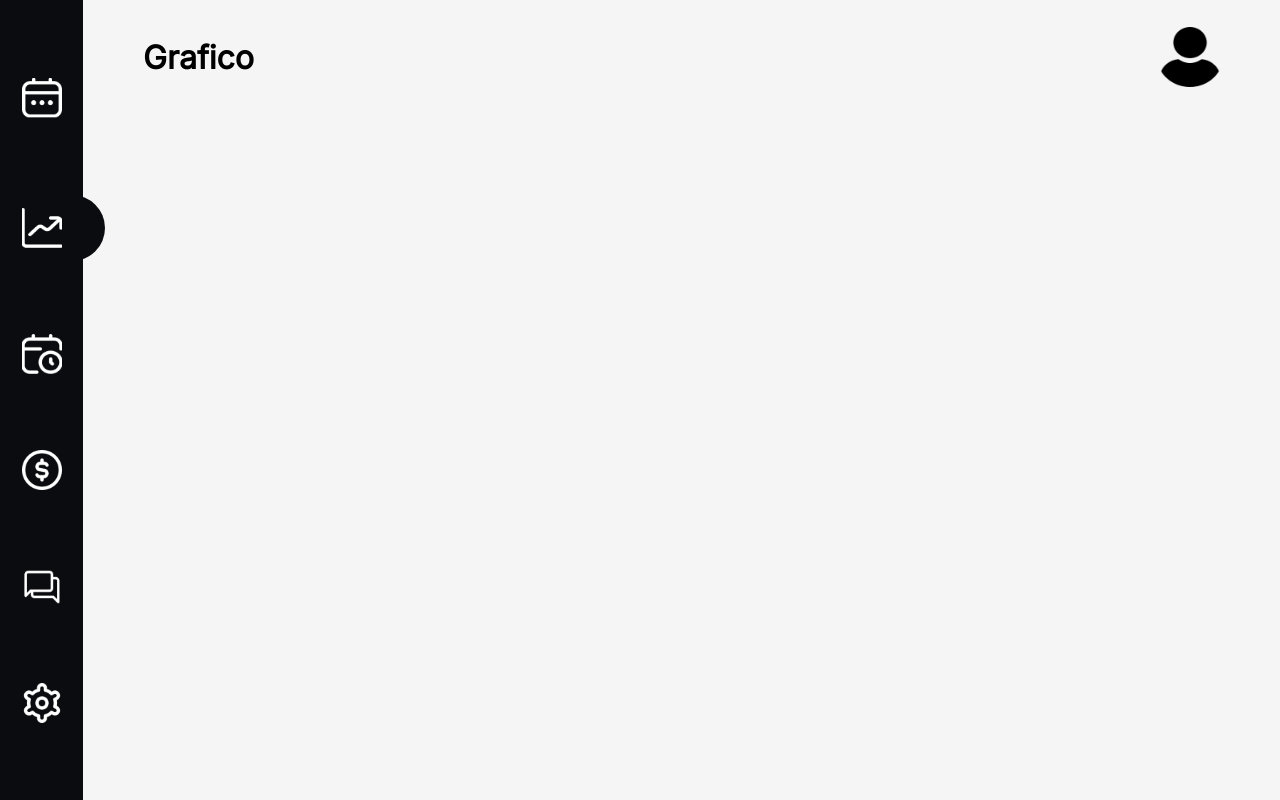
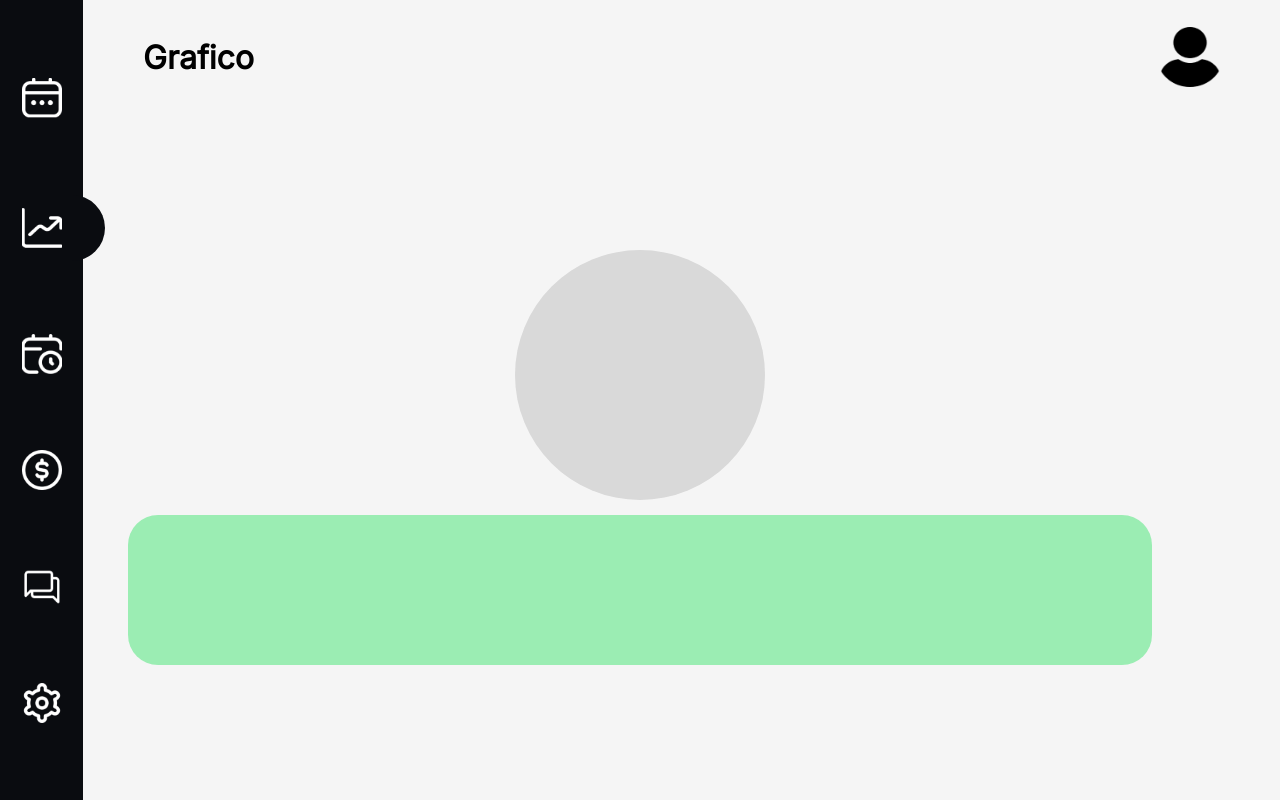
Before and after one commit to ezSchedule/ezSchedule.ui, a React (Create React App) app in the folder front-ezchedule/: page /graphicAdm in a window 1280 px wide. Built offline with nearby package versions, Linux system fonts and the light colour scheme.

Commit message:
Tela de grafico.

```diff
--- /dev/null
+++ b/front-ezchedule/src/components/internal/Graphic/graphic.css
@@ -0,0 +1,7 @@
+.mainGraphicInside{
+    width: 80vw;
+    height: 70vh;
+    background-color: aquamarine;
+    display: flex;
+    margin-top: 15vh;
+}
--- /dev/null
+++ b/front-ezchedule/src/components/internal/Graphic/index.js
@@ -0,0 +1,14 @@
+import React from 'react'
+import './graphic.css'
+
+const GraphicInside = () => {
+  return (
+    <>
+        <div className='mainGraphicInside'>
+            <div></div>
+        </div>
+    </>
+  )
+}
+
+export default GraphicInside
--- a/front-ezchedule/src/pages/Administrator/Graphic/graphic.css
+++ b/front-ezchedule/src/pages/Administrator/Graphic/graphic.css
@@ -1,6 +1,32 @@
 .mainGraphic{
     background-color: #f5f5f5;
     width: 100vw;
-    height: 100vh;
+    height: 15vh;
     display: flex;
 }
+
+.graphic{
+    background-color: #f5f5f5;
+    width: 100vw;
+    display: flex;
+    height: 85vh;
+    justify-content: center;
+    align-items: center;
+    flex-direction: column;
+}
+
+.graphic div{
+    width: 250px;
+    height: 250px;
+    background-color: #D9D9D9;
+    border-radius: 50%;
+    margin-top: 10px;
+}
+
+.graphic span{
+    width: 80%;
+    height: 150px;
+    background-color: #5ae98392;
+    margin: 15px;
+    border-radius: 30px;
+}
--- a/front-ezchedule/src/pages/Administrator/Graphic/index.js
+++ b/front-ezchedule/src/pages/Administrator/Graphic/index.js
@@ -2,13 +2,20 @@ import React from 'react'
 import './graphic.css'
 import Sidebar from '../../../components/internal/SideBar/index';
 import HeaderInternal from '../../../components/internal/Header';
+import GraphicInside from '../../../components/internal/Graphic';
 
 const Graphic = () => {
   return (
+    <>
     <div className='mainGraphic'>
         <Sidebar />
         <HeaderInternal text="Grafico"/>
     </div>
+    <div className='graphic'>
+      <div></div>
+      <span></span>
+    </div>
+    </>
   )
 }
 
```
